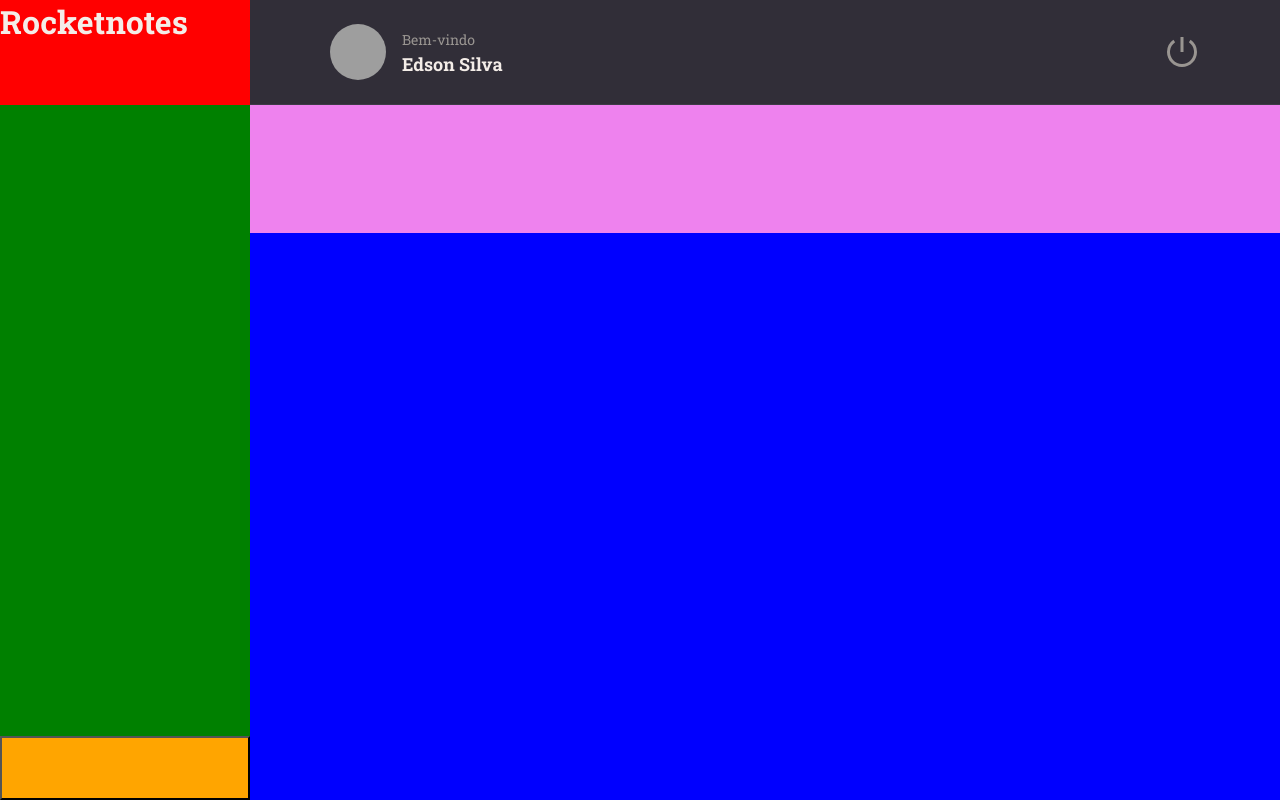
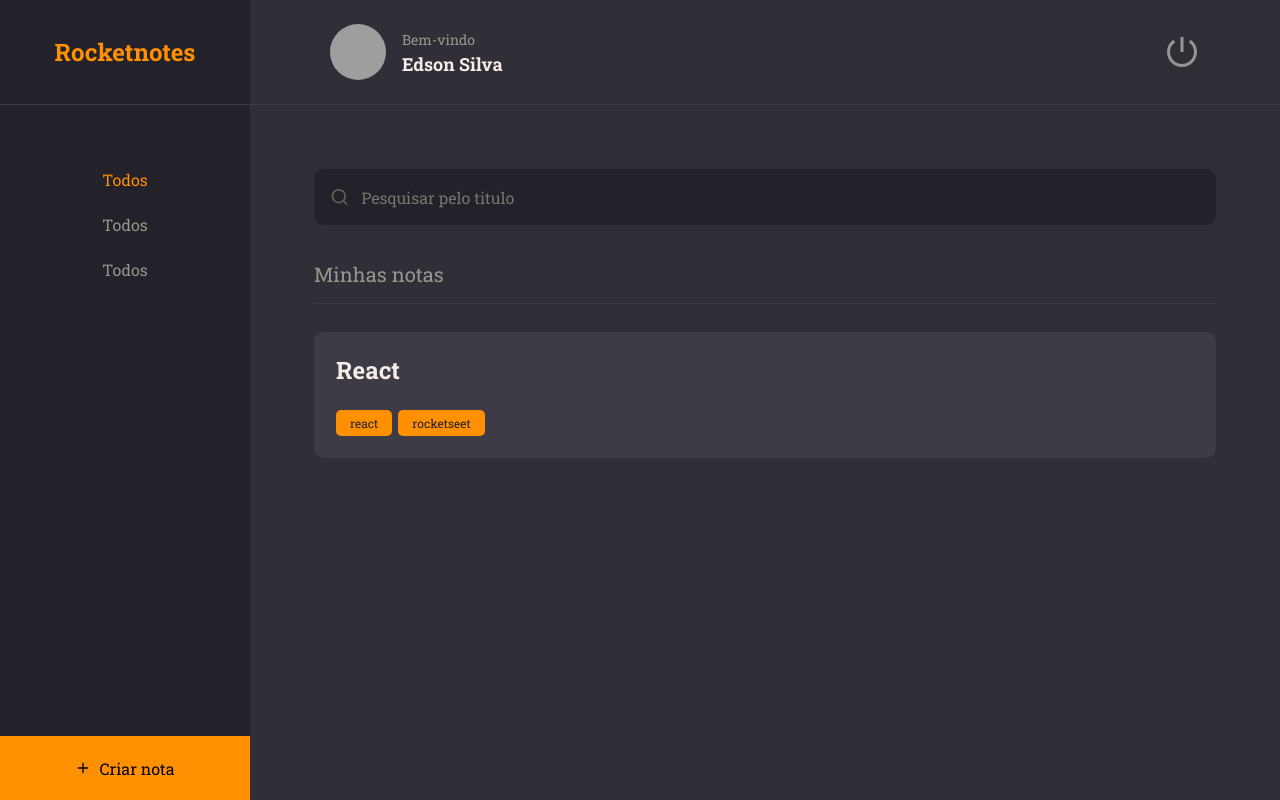
Before and after one commit to edson670/react-rocketnotes, a React (Vite) app: page / in a window 1280 px wide. Built offline with nearby package versions, Linux system fonts and the light colour scheme; grey boxes are pictures that could not be loaded.

Commit message:
finalizando a pagina home

```diff
--- a/src/components/ButtonText/index.jsx
+++ b/src/components/ButtonText/index.jsx
@@ -1,8 +1,8 @@
 import { Container } from "./styles";
 
-export function ButtonText({ title, ...rest}){
+export function ButtonText({ title, isActive = false, ...rest}){
     return (
-        <Container type="button" {...rest}>
+        <Container type="button" isActive={isActive} {...rest}>
             {title}
         </Container>
     )
--- a/src/components/ButtonText/styles.js
+++ b/src/components/ButtonText/styles.js
@@ -2,7 +2,7 @@
 
 export const Container = styled.button`
     background: none;
-    color: ${({ theme }) => theme.COLORS.ORANGE};
+    color: ${({ theme, isActive }) => isActive ? theme.COLORS.ORANGE : theme.COLORS.GRAY_100 };
 
     border: none;
     font-size: 16px;
--- /dev/null
+++ b/src/components/Input/index.jsx
@@ -0,0 +1,10 @@
+import { Container } from './styles'
+
+export function Input({ icon: Icon, ...rest }) {
+    return(
+        <Container>
+            {Icon && <Icon size={20}/>}
+            <input {...rest} />
+        </Container>
+    )
+}
--- /dev/null
+++ b/src/components/Input/styles.js
@@ -0,0 +1,33 @@
+import styled from 'styled-components'
+
+export const Container = styled.div`
+    width:100%;
+    display: flex;
+    align-items: center;
+
+    background-color: ${({ theme }) => theme.COLORS.BACKGROUND_900};
+    color: ${({ theme }) => theme.COLORS.GRAY_300};
+
+    margin-bottom: 8px;
+    border-radius: 10px;
+
+    >input {
+        height: 56px;
+        width: 100% ;
+
+        padding: 12px;
+
+        color: ${({ theme }) => theme.COLORS.WHITE};
+        background: transparent;
+        border: 0;
+        &:placeholder{
+            color: ${({ theme }) => theme.COLORS.GRAY_300};
+        }
+
+
+    }
+    > svg{
+            margin-left: 16px;
+    }
+
+`
--- /dev/null
+++ b/src/components/Note/index.jsx
@@ -0,0 +1,19 @@
+import { Container } from './styles'
+import { Tag } from '../Tag'
+
+export function Note({ data, ...rest }){
+    return(
+        <Container {...rest}>
+            <h1>{data.title}</h1>
+
+            {
+                data.tags &&
+                <footer>
+                    {
+                        data.tags.map(tag => <Tag key={tag.id} title={tag.name}/>)
+                    }
+                </footer>
+            }
+        </Container>
+    )
+}
--- /dev/null
+++ b/src/components/Note/styles.js
@@ -0,0 +1,26 @@
+import styled from "styled-components"
+
+export const Container = styled.button`
+    width: 100%;
+    background-color:${({ theme }) => theme.COLORS.BACKGROUND_700};
+
+    border: none;
+    border-radius: 10px;
+
+    padding: 22px;
+    margin-bottom: 16px;
+
+    > h1{
+        flex: 1;
+        text-align: left ;
+        font-weight: 700;
+        font-size: 24px;
+        color: ${({ theme }) => theme.COLORS.WHITE};
+    }
+
+    > footer {
+        width: 100%;
+        display: flex;
+        margin-top: 24px;
+    }
+`
--- a/src/components/Tag/index.jsx
+++ b/src/components/Tag/index.jsx
@@ -1,8 +1,8 @@
 import { Container } from './styles'
 
-export function Tag({ title }){
+export function Tag({ title, ...rest }){
     return(
-        <Container>
+        <Container {...rest}>
             {title}
         </Container>
     )
--- a/src/pages/Home/index.jsx
+++ b/src/pages/Home/index.jsx
@@ -1,6 +1,13 @@
 import { Container, Brand, Menu, Search, Content, NewNote } from './styles'
+import {FiPlus, FiSearch} from 'react-icons/fi'
 
 import { Header } from '../../components/Header'
+import { Input } from '../../components/Input'
+import { Section } from '../../components/Section'
+import { ButtonText } from '../../components/ButtonText'
+import { Note } from '../../components/Note'
+
+
 
 export function Home(){
     return(
@@ -12,19 +19,33 @@
             <Header/>
 
             <Menu>
-
+                <li><ButtonText title="Todos" isActive/></li>
+                <li><ButtonText title="Todos"/></li>
+                <li><ButtonText title="Todos"/></li>
             </Menu>
 
             <Search>
-
+                <Input placeholder="Pesquisar pelo titulo" icon={FiSearch}/>
             </Search>
 
             <Content>
+                <Section title="Minhas notas">
+                    <Note data={{
+                        title: 'React',
+                        tags:[
+                            {id: '1', name:'react'},
+                            {id: '2', name:'rocketseet'}
+                            ]
+                        }}
+                        />
 
+
+                </Section>
             </Content>
 
             <NewNote>
-
+                <FiPlus />
+                Criar nota
             </NewNote>
         </Container>
     )
--- a/src/pages/Home/styles.js
+++ b/src/pages/Home/styles.js
@@ -18,25 +18,58 @@
 
 export const Brand = styled.div`
     grid-area: brand;
-    background: red;
+
+    display: flex;
+    justify-content: center;
+    align-items: center;
+
+    border-bottom-width: 1px;
+    border-bottom-style: solid;
+    border-bottom-color: ${({ theme }) => theme.COLORS.BACKGROUND_700};
+    background-color: ${({ theme }) => theme.COLORS.BACKGROUND_900};;
+
+    >h1 {
+        font-size: 24px;
+        color: ${({ theme }) => theme.COLORS.ORANGE};
+    }
+
 `
 
 export const Menu = styled.ul`
     grid-area: menu;
-    background: green;
+    background-color: ${({ theme }) => theme.COLORS.BACKGROUND_900};
+    padding-top: 64px ;
+    text-align: center;
+
+    >li{
+        margin-bottom: 24px;
+    }
 `
 
 export const Search = styled.div`
     grid-area: search;
-    background: violet;
+    padding: 64px 64px 0;
+
 `
 
 export const Content = styled.div`
     grid-area: content;
-    background: blue;
+    padding: 0 64px ;
+    overflow-y: auto ;
+
 `
 
 export const NewNote = styled.button`
     grid-area: newnote;
-    background: orange;
+
+    background-color: ${({ theme }) => theme.COLORS.ORANGE};
+    border: none;
+
+    display: flex;
+    align-items: center;
+    justify-content: center;
+
+    svg {
+        margin-right: 8px;
+    }
 `
```
Also changed, not shown: 1 other file (tests, documents, lock files or other folders).
